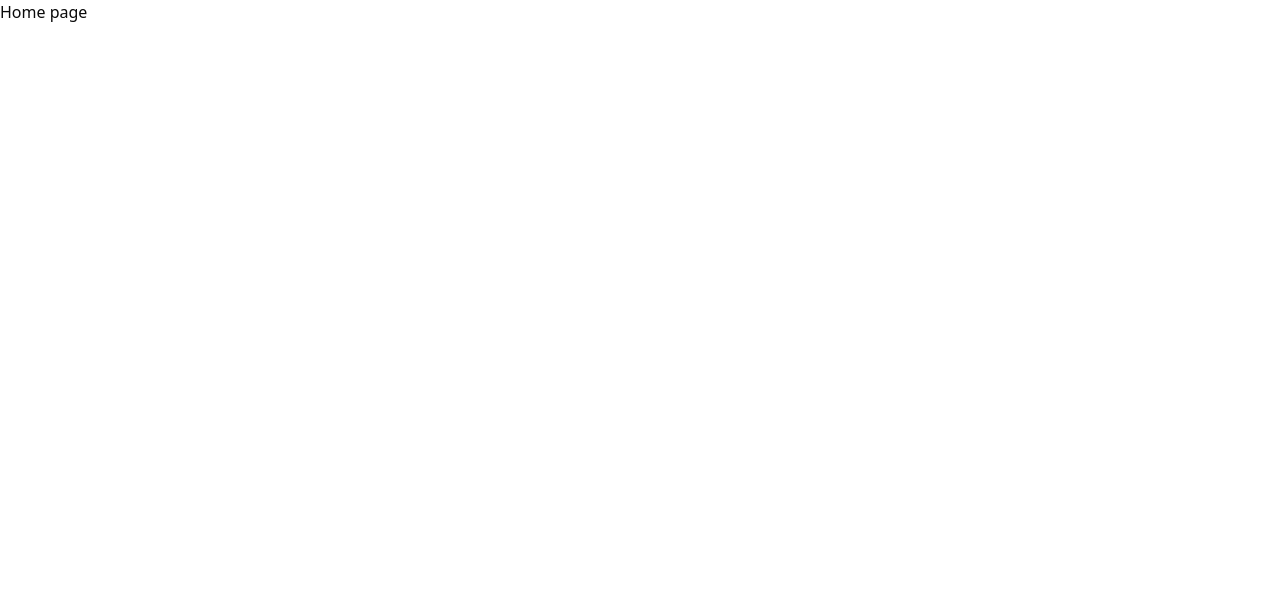
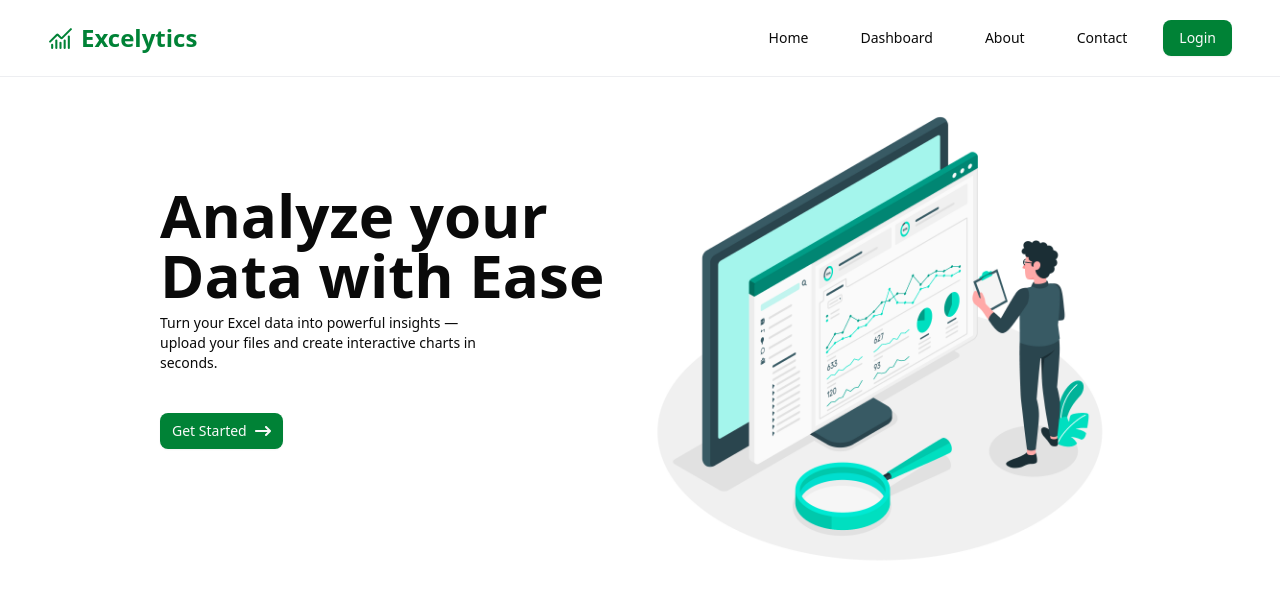
Before and after one commit to ayushtwo8/excel-analytics-platform, a React (Vite) app in the folder frontend/: page / in a window 1280 px wide. Shown: the top 598 px of the page. Built offline with nearby package versions, Linux system fonts and the light colour scheme.

Commit message:
Home page added

```diff
--- a/frontend/package.json
+++ b/frontend/package.json
@@ -17,6 +17,7 @@
     "lucide-react": "^0.506.0",
     "react": "^19.0.0",
     "react-dom": "^19.0.0",
+    "react-icons": "^5.5.0",
     "react-router-dom": "^7.5.3",
     "tailwind-merge": "^3.2.0",
     "tailwindcss": "^4.1.4"
--- a/frontend/src/components/Home.jsx
+++ b/frontend/src/components/Home.jsx
@@ -1,11 +1,36 @@
-import React from 'react'
+import React from "react";
+import Navbar from "./Navbar";
+import { Button } from "./ui/button";
+import { FaArrowRightLong } from "react-icons/fa6";
 
 const Home = () => {
   return (
     <>
-      <h1 className='bg-background'>Home page</h1>
+      <Navbar />
+      <div className="w-full py-5 px-40 flex justify-between items-center">
+        <div className="flex flex-col justify-center items-start w-1/2">
+          <h1 className="text-6xl font-semibold pb-2">
+            Analyze your Data with Ease{" "}
+          </h1>
+          <p className="text-sm w-2/3">
+            Turn your Excel data into powerful insights — upload your files and
+            create interactive charts in seconds.
+          </p>
+          <Button className="bg-green-700 my-10 flex items-center gap-2">
+            Get Started
+            <FaArrowRightLong />{" "}
+          </Button>
+        </div>
+        <div className="flex w-1/2 justify-center">
+          <img
+            src="home-illustration.jpg"
+            alt="illustration"
+            className="w-full max-w-[600px] h-auto"
+          />
+        </div>
+      </div>
     </>
-  )
-}
+  );
+};
 
-export default Home
+export default Home;
--- /dev/null
+++ b/frontend/src/components/Navbar.jsx
@@ -0,0 +1,38 @@
+import React from "react";
+import { Button } from "./ui/button";
+import { LuChartNoAxesCombined } from "react-icons/lu";
+
+const Navbar = () => {
+  return (
+    <>
+      <div className="w-full py-5 px-12 border-b border-gray-300/40">
+        <nav className="flex justify-between items-center align-center">
+          <div className="flex justify-center items-center gap-2 text-green-700 font-bold text-2xl">
+            <LuChartNoAxesCombined size={25} />
+            <div>Excelytics</div>
+          </div>
+
+          <ul className="flex items-center gap-5">
+            <li className="text-sm px-4 py-1 hover:border-b-2 border-green-700 cursor-pointer">
+              Home
+            </li>
+            <li className="text-sm px-4 py-1 hover:border-b-2 border-green-700 cursor-pointer">
+              Dashboard
+            </li>
+            <li className="text-sm px-4 py-1 hover:border-b-2 border-green-700 cursor-pointer">
+              About
+            </li>
+            <li className="text-sm px-4 py-1 hover:border-b-2 border-green-700 cursor-pointer">
+              Contact
+            </li>
+            <Button className="bg-green-700 hover:bg-green-800 cursor-pointer">
+              Login
+            </Button>
+          </ul>
+        </nav>
+      </div>
+    </>
+  );
+};
+
+export default Navbar;
```
Also changed, not shown: frontend/public/home-illustration.jpg (added), frontend/src/index.css (line endings or trailing spaces), 1 other file (tests, documents, lock files or other folders).
